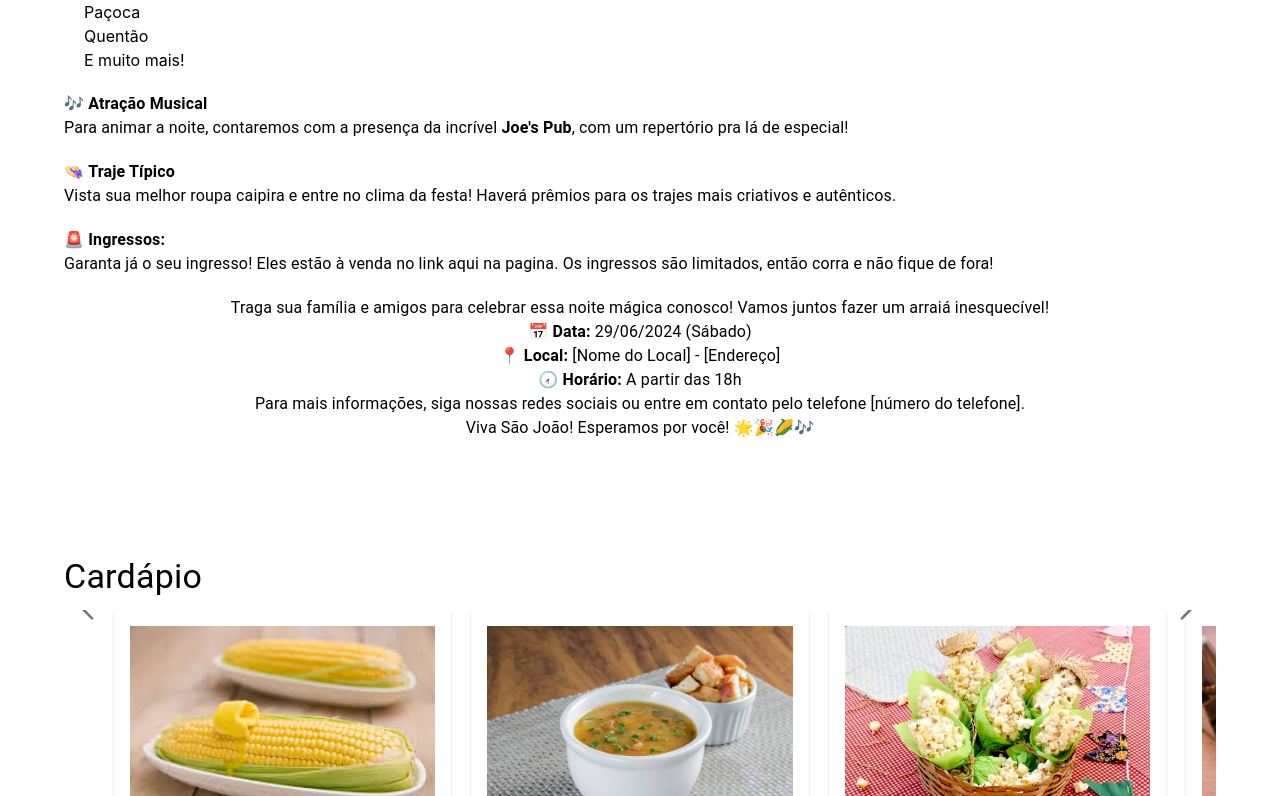
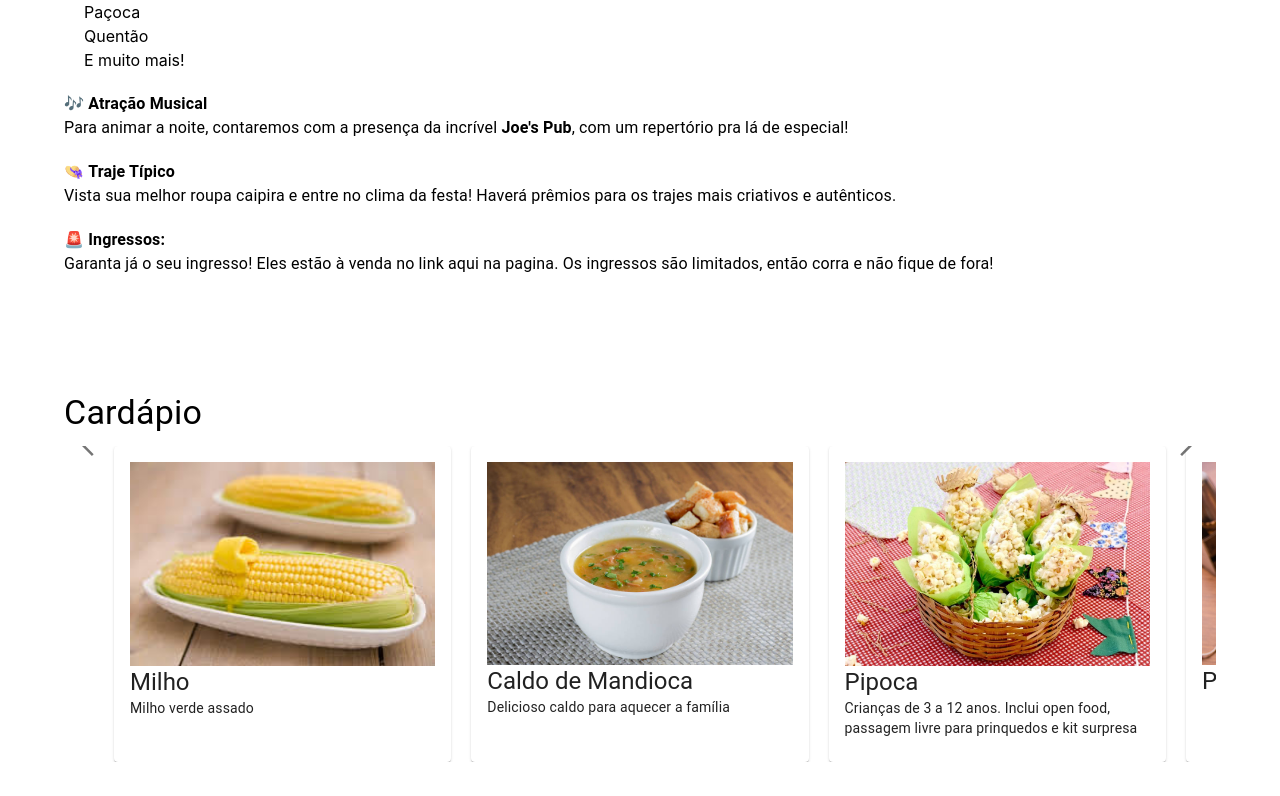
Before and after one commit to alinelopesm/arraianaroca, a Next.js app: page / in a window 1280 px wide. Shown: the part 974-1770 px from the top of the page. Built offline with nearby package versions, Linux system fonts and the light colour scheme.

Commit message:
refactor(arraia): remove div

```diff
--- a/componentes/Arraia/components/TextoArraia/index.js
+++ b/componentes/Arraia/components/TextoArraia/index.js
@@ -65,29 +65,6 @@ const TextArraia = () => {
           Garanta já o seu ingresso! Eles estão à venda no link aqui na pagina. Os ingressos são limitados, então corra e não fique de fora!
         </Typography>
       </article>
-
-      {!isMobile &&
-        <footer className={styles.footer}>
-          <Typography variant="body1" component="p">
-            Traga sua família e amigos para celebrar essa noite mágica conosco! Vamos juntos fazer um arraiá inesquecível!
-          </Typography>
-          <Typography variant="body1" component="p">
-            📅 <strong>Data:</strong> 29/06/2024 (Sábado)
-          </Typography>
-          <Typography variant="body1" component="p">
-            📍 <strong>Local:</strong> [Nome do Local] - [Endereço]
-          </Typography>
-          <Typography variant="body1" component="p">
-            🕢 <strong>Horário:</strong> A partir das 18h
-          </Typography>
-          <Typography variant="body1" component="p">
-            Para mais informações, siga nossas redes sociais ou entre em contato pelo telefone [número do telefone].
-          </Typography>
-          <Typography variant="body1" component="p">
-            Viva São João! Esperamos por você! 🌟🎉🌽🎶
-          </Typography>
-        </footer>
-}
     </div>
   );
 };
```
